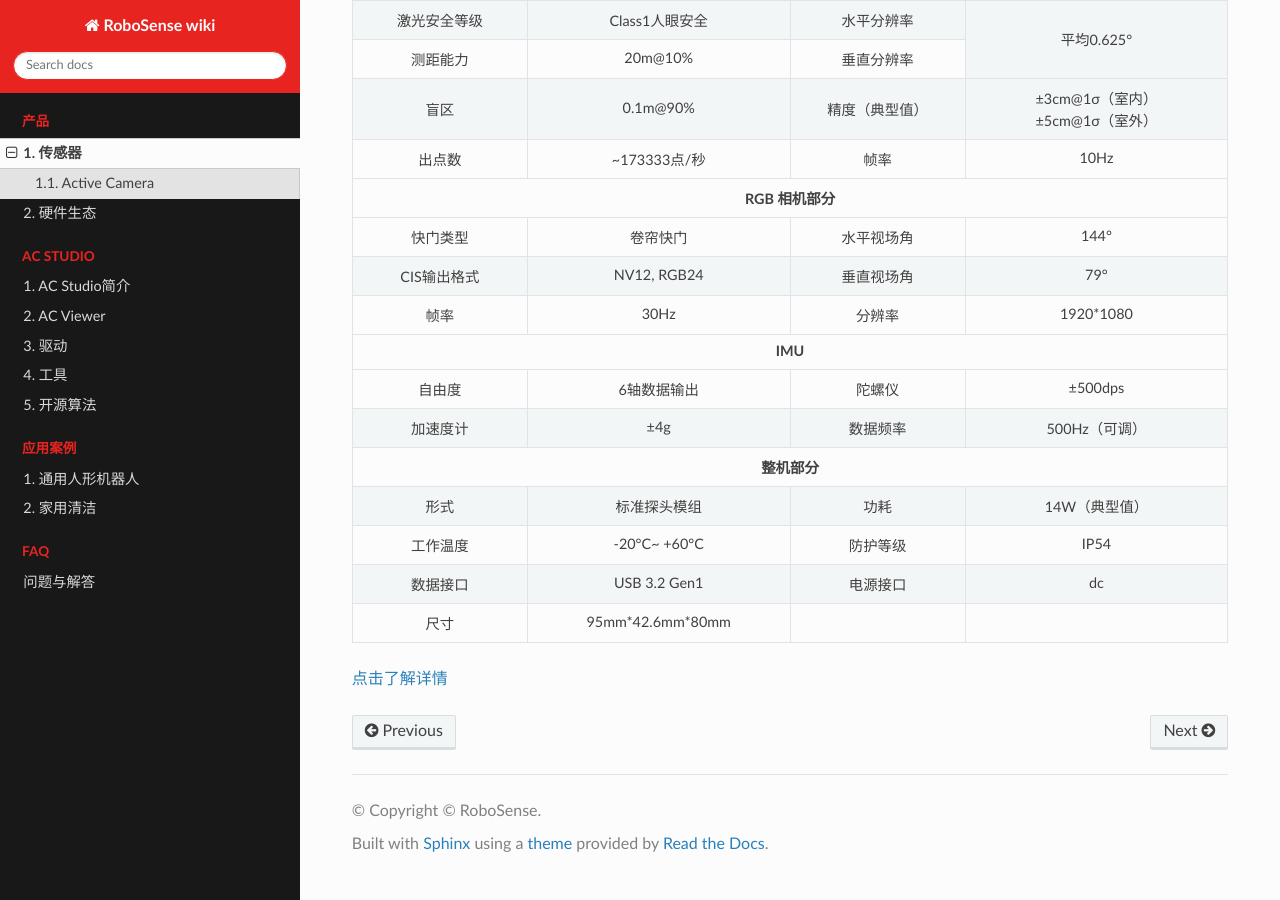
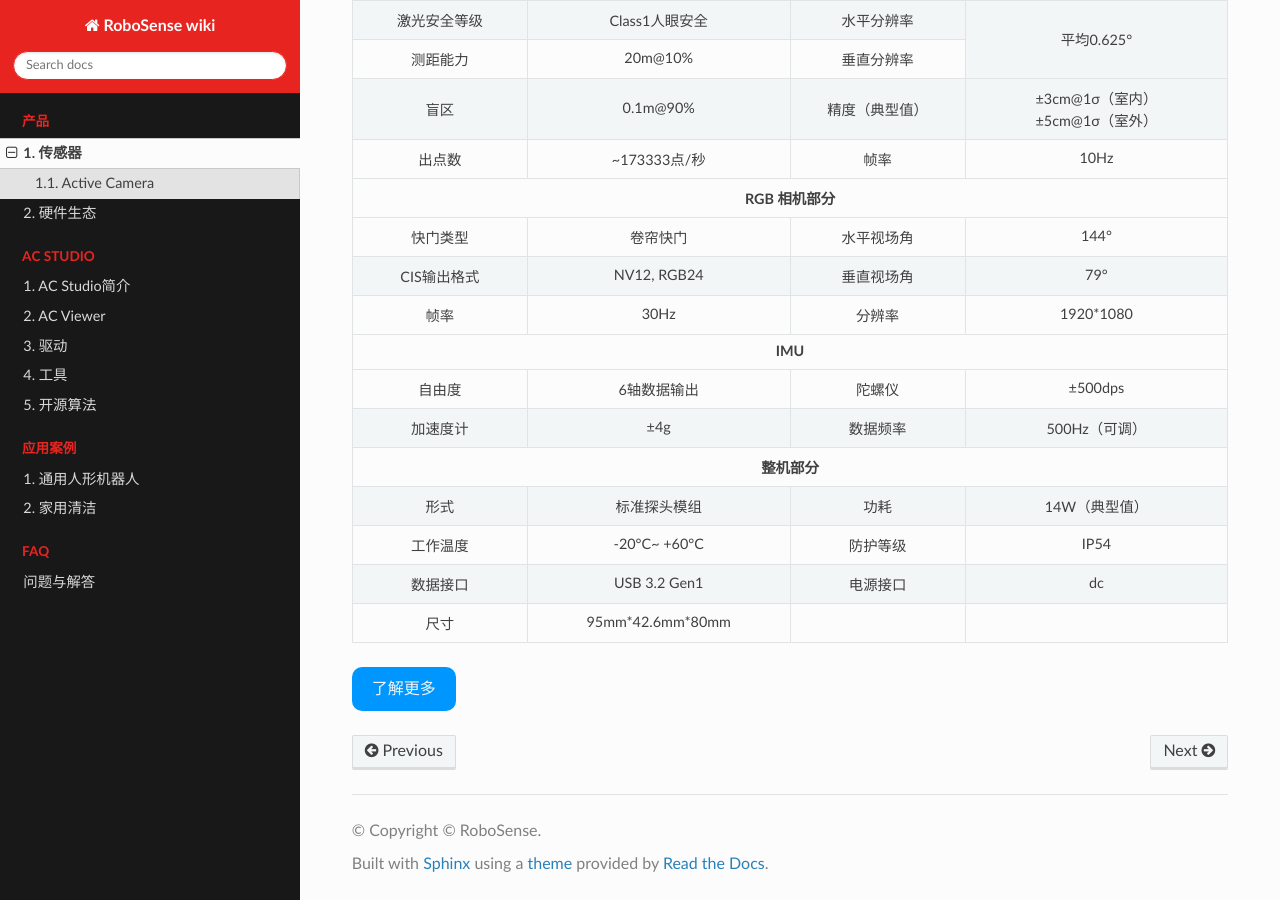
Before and after one commit to RoboSense-Robotics/robosense_ac_wiki_cn, a Sphinx documentation site: the page built from source/product/sensor.md, in a window 1280 px wide and 900 px high, scrolled down 1113 px. Built offline with Sphinx 7.4.7 and the Read the Docs theme 3.1.0, drawn with Linux system fonts in a browser that asks for light colours; pages that are not in the unit, such as notebooks, are missing from menus.

Commit message:
update button

```diff
--- a/source/_static/custom.css
+++ b/source/_static/custom.css
@@ -116,16 +116,16 @@ readthedocs-flyout {
 
 /* 定义按钮的样式 */
 .rounded-button {
-    background-color: #0096FF !important;               /* 设置按钮的背景颜色 */
-    color: whitesmoke !important;                            /* 设置按钮的文本颜色 */
-    font-size: 16px;                         /* 设置按钮的字体大小 */
-    padding: 10px 20px;                      /* 设置按钮的内边距 */
-    border: none;                            /* 设置按钮的边框样式 */
-    border-radius: 10px;                     /* 设置按钮的圆角 */
-    cursor: pointer;                         /* 设置按钮的鼠标指针样式 */
-    transition: background-color 0.3s ease;  /* 设置按钮的过渡效果 */
+    background-color: #0096FF !important;    /* 按钮的背景颜色 */
+    color: whitesmoke !important;            /* 按钮的文本颜色 */
+    font-size: 16px;                         /* 按钮的字体大小 */
+    padding: 10px 20px;                      /* 按钮的内边距 */
+    border: none;                            /* 按钮的边框样式 */
+    border-radius: 10px;                     /* 按钮的圆角 */
+    cursor: pointer;                         /* 按钮的鼠标指针样式 */
+    transition: background-color 0.3s ease;  /* 按钮的过渡效果 */
     text-decoration: none;                   /* 移除超链接的默认下划线 */
-    display: inline-block;                   /* 设置超链接的显示方式为块级元素 */
+    display: inline-block;                   /* 超链接的显示方式为块级元素 */
 }
 
 /* 鼠标悬停时的样式 */
--- a/source/product/sensor.md
+++ b/source/product/sensor.md
@@ -125,7 +125,4 @@
     </tbody>
 </table>
 
-[点击了解详情](https://www.robosense.ai/rslidar/AC1)
-
-
-[//]: # (<a href="https://www.robosense.ai/IncrementalComponents/AC1" class="rounded-button" target="_blank">了解更多</a>)
+<a href="https://www.robosense.ai/IncrementalComponents/AC1" class="rounded-button" target="_blank">了解更多</a>
```
